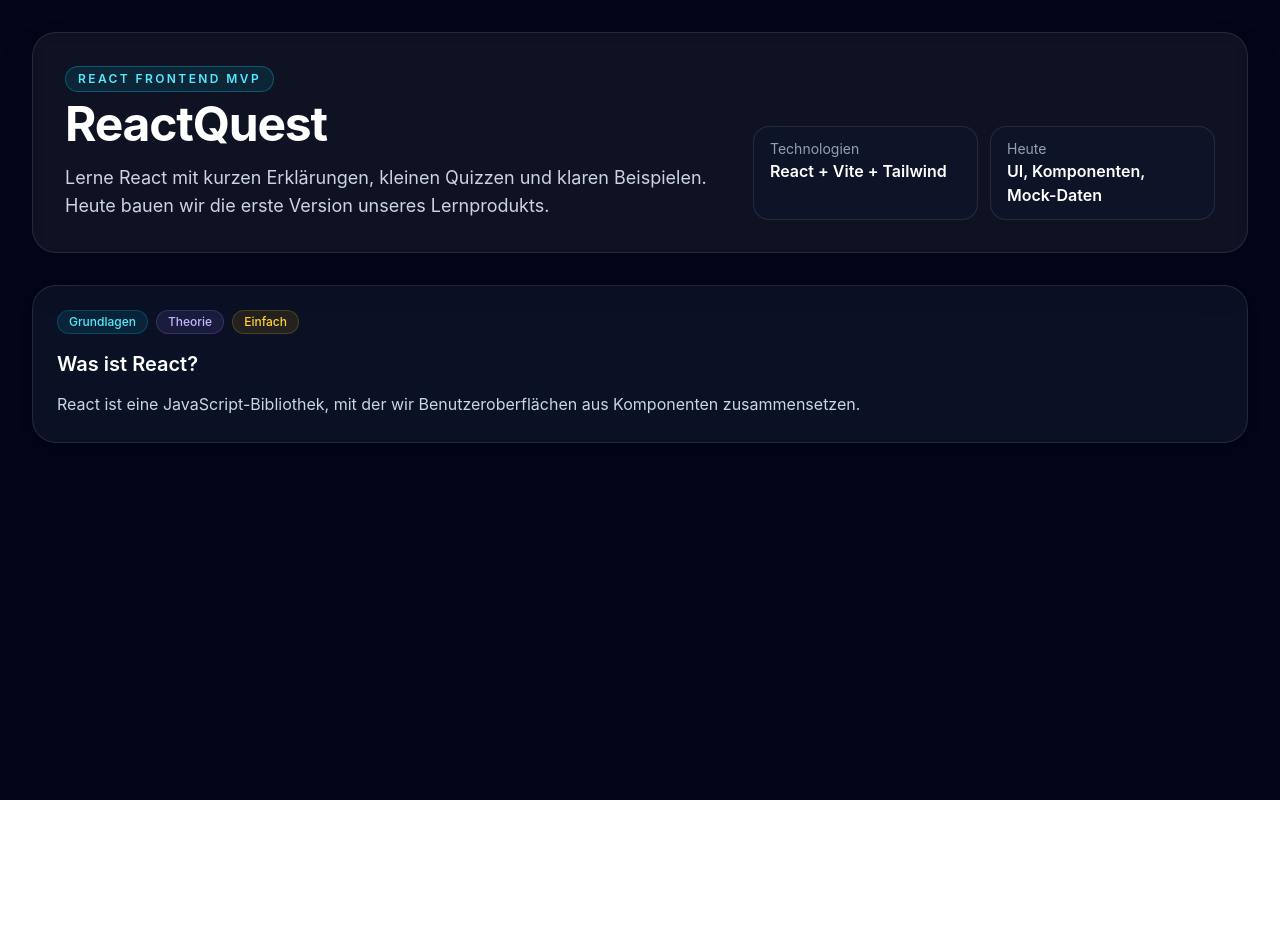
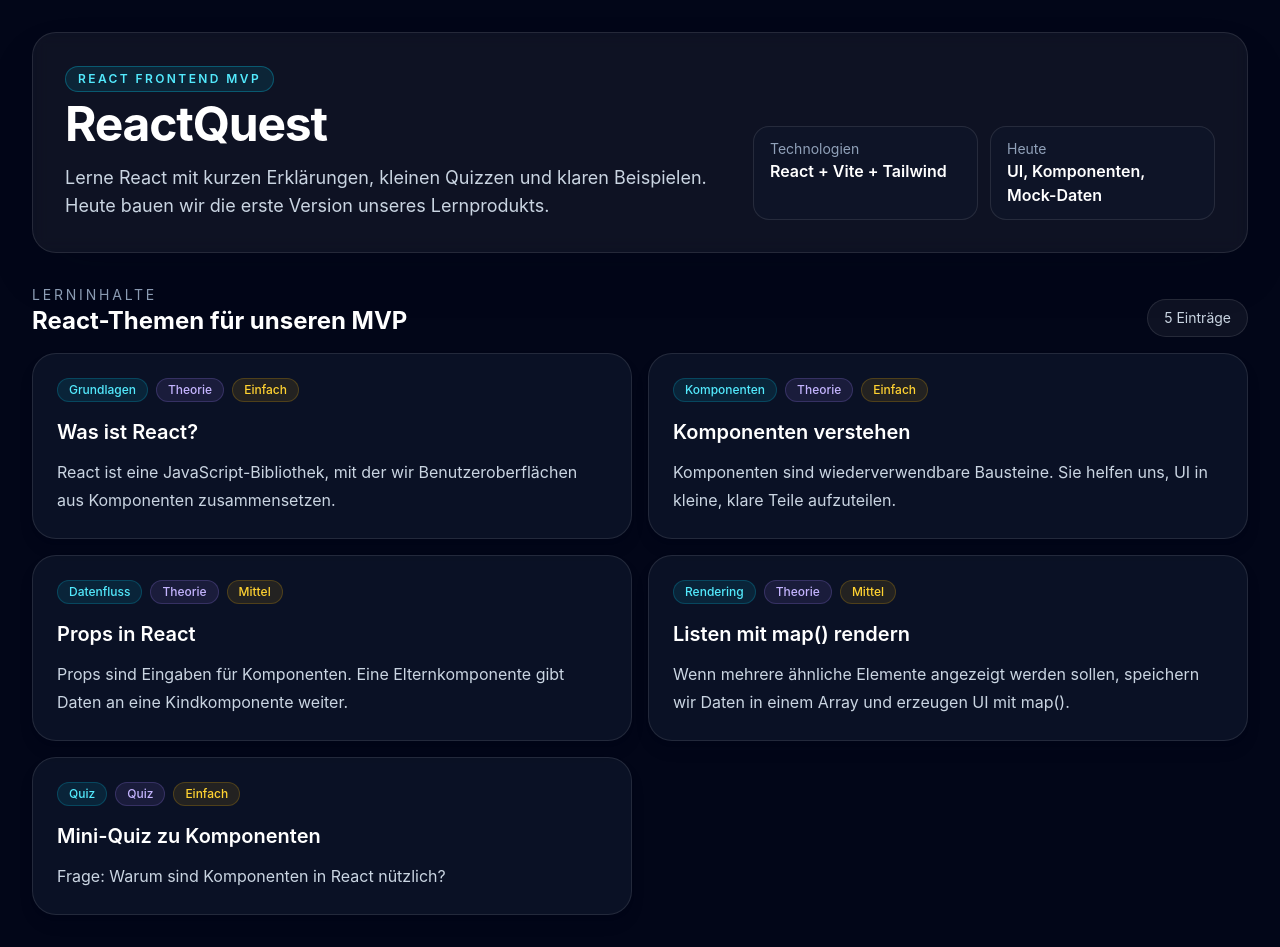
Before and after one commit to Montragor/react-quest, a React (Vite) app: page / in a window 1280 px wide. Before the commit the page ends 800 px from the top, so only its background shows below. Built offline with nearby package versions, Linux system fonts and the light colour scheme.

Commit message:
Rendere alle Lernkarten mit LessonList

```diff
--- a/src/App.jsx
+++ b/src/App.jsx
@@ -1,6 +1,6 @@
 import { useState } from 'react'
 import Header from './components/Header'
-import LessonCard from './components/LessonCard'
+import LessonList from './components/LessonList'
 import { lessons } from './data/lessons'
 
 function App() {
@@ -11,13 +11,7 @@
       <div className="min-h-screen bg-slate-950 text-slate-100">
         <div className="mx-auto flex max-w-7xl flex-col gap-8 px-4 py-8 sm:px-6 lg:px-8">
           <Header />
-          <LessonCard
-            title={lessons[0].title}
-            topic={lessons[0].topic}
-            type={lessons[0].type}
-            level={lessons[0].level}
-            content={lessons[0].content}
-          />
+          <LessonList lessons={lessons} />
         </div>
       </div>
     </>
--- a/src/components/LessonList.jsx
+++ b/src/components/LessonList.jsx
@@ -0,0 +1,35 @@
+import LessonCard from "./LessonCard"
+
+export default function LessonList({ lessons }) {
+  return (
+    <section className="space-y-4">
+      <div className="flex items-end justify-between gap-4">
+        <div>
+          <p className="text-sm uppercase tracking-[0.2em] text-slate-400">
+            Lerninhalte
+          </p>
+          <h2 className="text-2xl font-bold text-white">
+            React-Themen für unseren MVP
+          </h2>
+        </div>
+
+        <p className="rounded-full border border-white/10 bg-white/5 px-4 py-2 text-sm text-slate-300">
+          {lessons.length} Einträge
+        </p>
+      </div>
+
+      <div className="grid gap-4 md:grid-cols-2">
+        {lessons.map((lesson) => (
+          <LessonCard
+            key={lesson.id}
+            title={lesson.title}
+            topic={lesson.topic}
+            type={lesson.type}
+            level={lesson.level}
+            content={lesson.content}
+          />
+        ))}
+      </div>
+    </section>
+  )
+}
```
